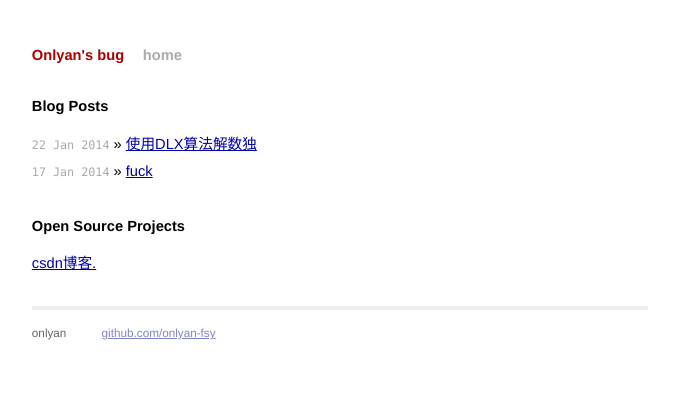
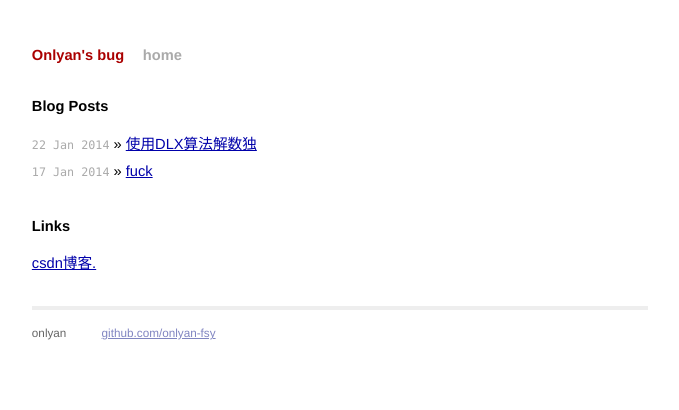
Before and after one commit to shu-yu/blog, a Jekyll site: the page built from index.html, in a window 1280 px wide. Shown: the top 410 px of the page, without its empty margins (300-979 px from the left). Built offline with Jekyll 4.4.1, drawn with Linux system fonts in a browser that asks for light colours.

Commit message:
update index.html

```diff
--- a/index.html
+++ b/index.html
@@ -11,7 +11,7 @@ title: Onlyan's bug
     {% endfor %}
   </ul>
 
-  <h1>Open Source Projects</h1>
+  <h1>Links</h1>
   <ul class="posts">
     <li><a href="http://blog.csdn.net/alongela" target="_blank"> csdn博客.</a></li>
   </ul>
```
